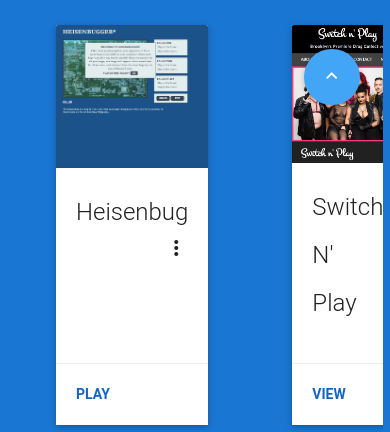
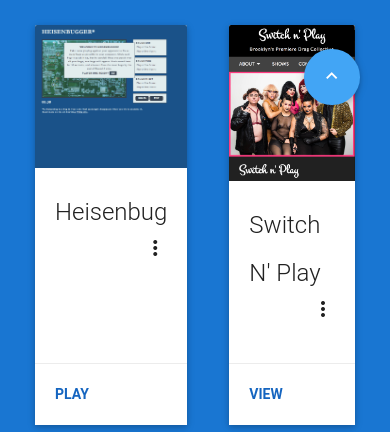
Before and after one commit to mermatriarchy/hailey-codes, a website: page index.html in a window 390 px wide. Shown: the part 668-1100 px from the top of the page. Drawn offline with Linux system fonts and the light colour scheme; a web font is replaced by a local one.

Commit message:
fix cards for mobile

```diff
--- a/public/css/style.css
+++ b/public/css/style.css
@@ -356,7 +356,7 @@
 
   /* portfolio */
   .row .col.s12{
-    padding: 1em 3em;
+    padding: 1em 1.5em;
   }
 
 }
```
